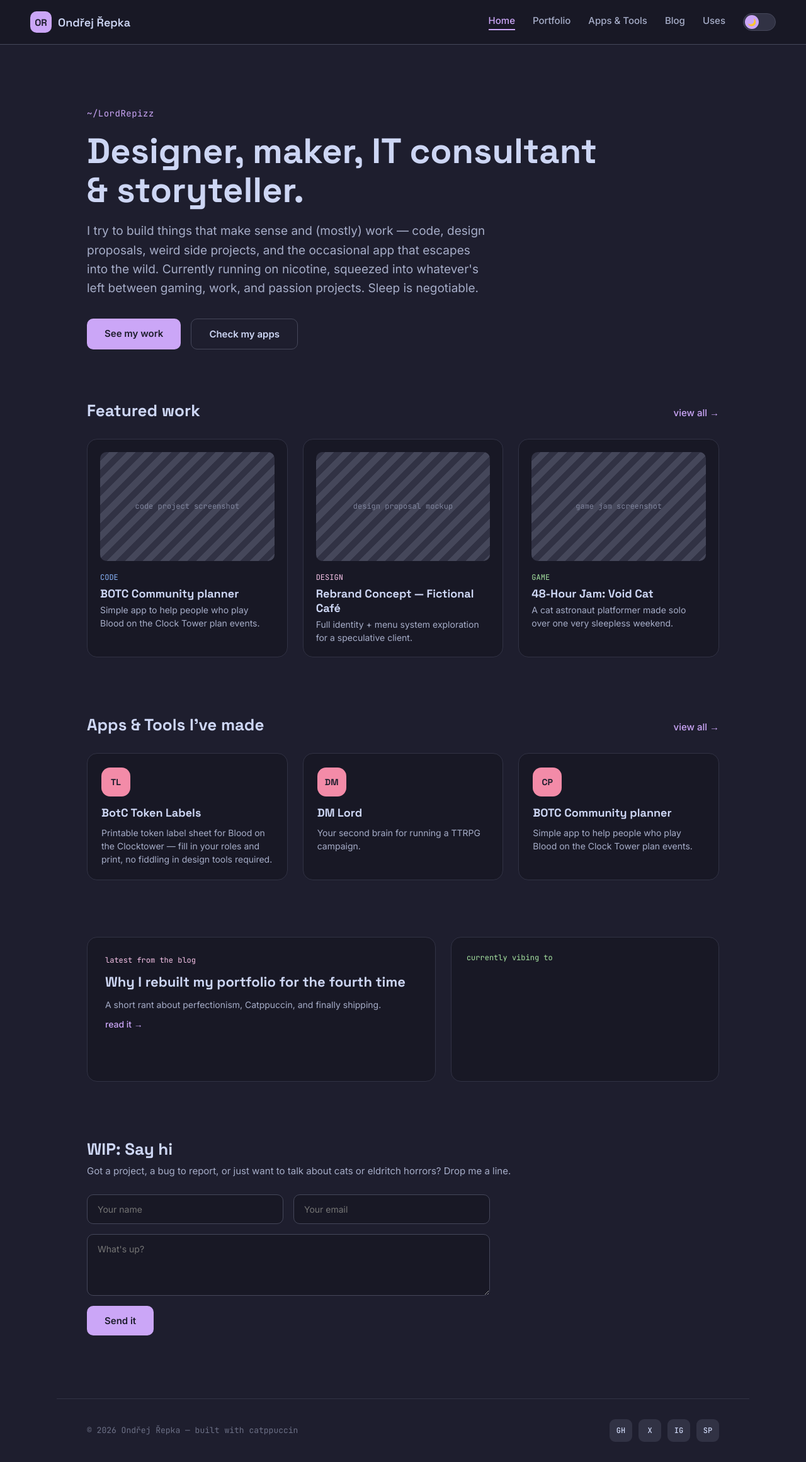
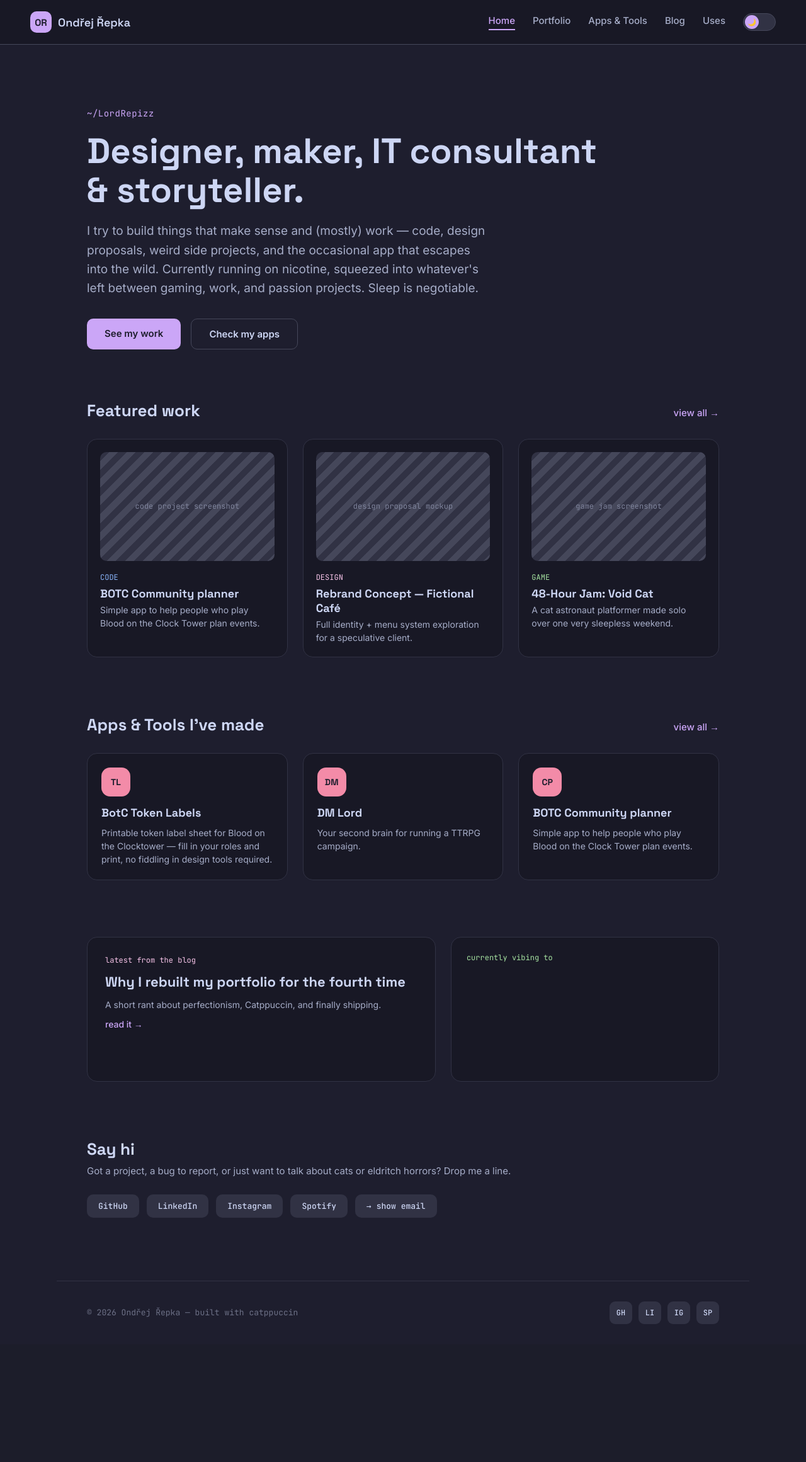
Before and after one commit to Ondrarepka/portfolio-flask, a Flask app: page / in a window 1280 px wide. Shown: the whole page at 63% size. After the commit the page ends 2103 px from the top, so only its background shows below. Run offline with Flask 3, Linux system fonts and the light colour scheme; grey boxes are pictures that could not be loaded.

Commit message:
Replace contact form with socials + email reveal, add breadcrumb nav
Co-Authored-By: Claude Sonnet 4.6 <noreply@anthropic.com>

```diff
--- a/static/main.js
+++ b/static/main.js
@@ -22,6 +22,14 @@ document.addEventListener('DOMContentLoaded', () => {
   const btn = document.getElementById('theme-toggle');
   if (btn) btn.addEventListener('click', toggleTheme);
 
+  const emailBtn = document.getElementById('email-reveal-btn');
+  if (emailBtn) emailBtn.addEventListener('click', () => {
+    const e = 'ondrej.repka' + '@' + 'seznam.cz';
+    document.getElementById('email-display').textContent = e;
+    document.getElementById('email-display').style.display = 'inline';
+    emailBtn.style.display = 'none';
+  });
+
   // Portfolio filter
   const filterBtns = document.querySelectorAll('.filter-btn');
   if (filterBtns.length) {
--- a/static/style.css
+++ b/static/style.css
@@ -135,9 +135,17 @@ a { color: inherit; }
   transition: background 0.15s;
 }
 .social-btn:hover { background: var(--p-surface1); }
+.social-card-btn {
+  padding: 10px 18px; border-radius: 10px; background: var(--p-surface0);
+  font-family: 'JetBrains Mono', monospace; font-size: 13px; font-weight: 500; color: var(--p-text);
+  text-decoration: none; border: none; cursor: pointer; transition: background 0.15s;
+}
+.social-card-btn:hover { background: var(--p-surface1); }
 
 /* ── Typography helpers ── */
 .mono-label { font-family: 'JetBrains Mono', monospace; font-size: 14px; color: var(--p-mauve); letter-spacing: 0.5px; }
+.mono-label a { color: var(--p-mauve); text-decoration: none; }
+.mono-label a:hover { color: var(--p-lavender); }
 .mono-small { font-family: 'JetBrains Mono', monospace; font-size: 12px; }
 .heading-xl { font-family: 'Space Grotesk', sans-serif; font-size: 56px; line-height: 1.1; margin: 0; color: var(--p-text); }
 .heading-lg { font-family: 'Space Grotesk', sans-serif; font-size: 42px; margin: 10px 0 8px; color: var(--p-text); }
--- a/templates/apps.html
+++ b/templates/apps.html
@@ -4,7 +4,7 @@
 {% block content %}
 
 <section class="container" style="padding-top:70px;padding-bottom:20px">
-  <span class="mono-label">~/apps</span>
+  <span class="mono-label"><a href="{{ url_for('home') }}">~</a>/apps</span>
   <h1 class="heading-lg">Apps &amp; Tools</h1>
   <p style="font-size:16px;color:var(--p-subtext0);max-width:600px;margin:0 0 40px">
     Small apps I built for myself that got out of hand. Use them, break them, tell me about it.
--- a/templates/blog-post.html
+++ b/templates/blog-post.html
@@ -5,7 +5,7 @@
 
 <article class="container-narrow" style="padding-top:70px;padding-bottom:120px">
 
-  <a href="{{ url_for('blog') }}" class="mono-label" style="text-decoration:none;font-size:14px">← back to blog</a>
+  <span class="mono-label"><a href="{{ url_for('home') }}">~</a>/<a href="{{ url_for('blog') }}">blog</a>/{{ post.slug }}</span>
 
   <div style="display:flex;align-items:center;gap:12px;margin:24px 0 14px">
     <span class="mono-small" style="color:var(--p-subtext0)">{{ post.date }}</span>
--- a/templates/blog.html
+++ b/templates/blog.html
@@ -4,7 +4,7 @@
 {% block content %}
 
 <section class="container-narrow" style="padding-top:70px;padding-bottom:20px">
-  <span class="mono-label">~/blog</span>
+  <span class="mono-label"><a href="{{ url_for('home') }}">~</a>/blog</span>
   <h1 class="heading-lg">Notes &amp; rambling</h1>
   <p style="font-size:16px;color:var(--p-subtext0);margin:0 0 40px">
     Design opinions, wanna be dev stories, eldritch horrors and the occasional cat photo caption disguised as a post.
--- a/templates/index.html
+++ b/templates/index.html
@@ -90,16 +90,16 @@
 
 <!-- Contact -->
 <section class="container" style="padding-bottom:100px">
-  <h2 class="heading-md" style="margin-bottom:8px">WIP: Say hi</h2>
+  <h2 class="heading-md" style="margin-bottom:8px">Say hi</h2>
   <p class="subtext" style="margin-bottom:28px">Got a project, a bug to report, or just want to talk about cats or eldritch horrors? Drop me a line.</p>
-  <form class="form-grid" action="mailto:hello@ondrej.example" method="post" enctype="text/plain">
-    <input class="form-input" placeholder="Your name" type="text" name="name">
-    <input class="form-input" placeholder="Your email" type="email" name="email">
-    <textarea class="form-input form-textarea" placeholder="What's up?" rows="4" name="message"></textarea>
-    <div class="form-submit">
-      <button type="submit" class="btn-primary">Send it</button>
-    </div>
-  </form>
+  <div style="display:flex;gap:12px;flex-wrap:wrap;align-items:center">
+    <a href="https://github.com/Ondrarepka" class="social-card-btn" target="_blank" rel="noopener noreferrer">GitHub</a>
+    <a href="https://www.linkedin.com/in/ondrej-repka/" class="social-card-btn" target="_blank" rel="noopener noreferrer">LinkedIn</a>
+    <a href="https://www.instagram.com/ondrarepka/" class="social-card-btn" target="_blank" rel="noopener noreferrer">Instagram</a>
+    <a href="https://open.spotify.com/user/21guftwwdr5mdmrwrduckccjq?si=4c81e38b16e54f92" class="social-card-btn" target="_blank" rel="noopener noreferrer">Spotify</a>
+    <button class="social-card-btn" id="email-reveal-btn">→ show email</button>
+    <span id="email-display" style="display:none;font-family:'JetBrains Mono',monospace;font-size:14px;color:var(--p-mauve)"></span>
+  </div>
 </section>
 
 <!-- Footer -->
@@ -108,7 +108,7 @@
     <span class="footer-copy">© 2026 Ondřej Řepka — built with catppuccin</span>
     <div class="socials">
       <a href="https://github.com/Ondrarepka" class="social-btn">GH</a>
-      <a href="https://x.com" class="social-btn">X</a>
+      <a href="https://www.linkedin.com/in/ondrej-repka/" class="social-btn">LI</a>
       <a href="https://www.instagram.com/ondrarepka/" class="social-btn">IG</a>
       <a href="https://open.spotify.com/user/21guftwwdr5mdmrwrduckccjq?si=4c81e38b16e54f92" class="social-btn">SP</a>
     </div>
--- a/templates/portfolio-item.html
+++ b/templates/portfolio-item.html
@@ -5,7 +5,7 @@
 
 <article class="container-narrow" style="padding-top:70px;padding-bottom:120px">
 
-  <a href="{{ url_for('portfolio') }}" class="mono-label" style="text-decoration:none;font-size:14px">← back to portfolio</a>
+  <span class="mono-label"><a href="{{ url_for('home') }}">~</a>/<a href="{{ url_for('portfolio') }}">portfolio</a>/{{ item.slug }}</span>
 
   <div style="display:flex;align-items:center;gap:12px;margin:24px 0 14px">
     <span class="mono-small c-{{ item.tag_color }}">{{ item.tag_label }}</span>
--- a/templates/portfolio.html
+++ b/templates/portfolio.html
@@ -4,7 +4,7 @@
 {% block content %}
 
 <section class="container" style="padding-top:70px;padding-bottom:20px">
-  <span class="mono-label">~/portfolio</span>
+  <span class="mono-label"><a href="{{ url_for('home') }}">~</a>/portfolio</span>
   <h1 class="heading-lg">A bit of everything</h1>
   <p style="font-size:16px;color:var(--p-subtext0);max-width:600px;margin:0 0 30px">
     Code, design proposals, 3D Prints, art, games — and eventually music. Whatever I made that I'm proud of ends up here.
--- a/templates/uses.html
+++ b/templates/uses.html
@@ -4,7 +4,7 @@
 {% block content %}
 
 <section class="container-narrow" style="padding-top:70px;padding-bottom:20px">
-  <span class="mono-label">~/uses</span>
+  <span class="mono-label"><a href="{{ url_for('home') }}">~</a>/uses</span>
   <h1 class="heading-lg">What I use</h1>
   <p style="font-size:16px;color:var(--p-subtext0);margin:0 0 40px">
     The gear and software keeping this whole operation running, cat hair and all.
```
